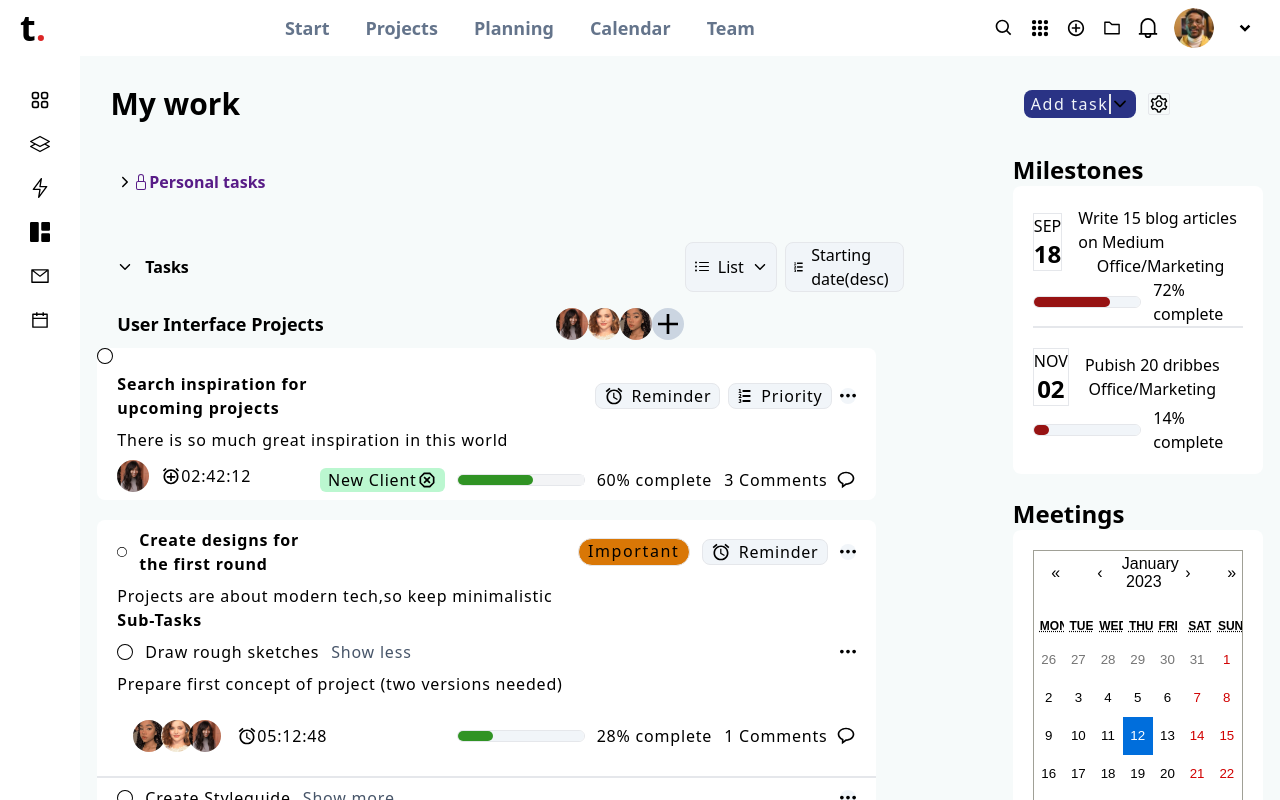
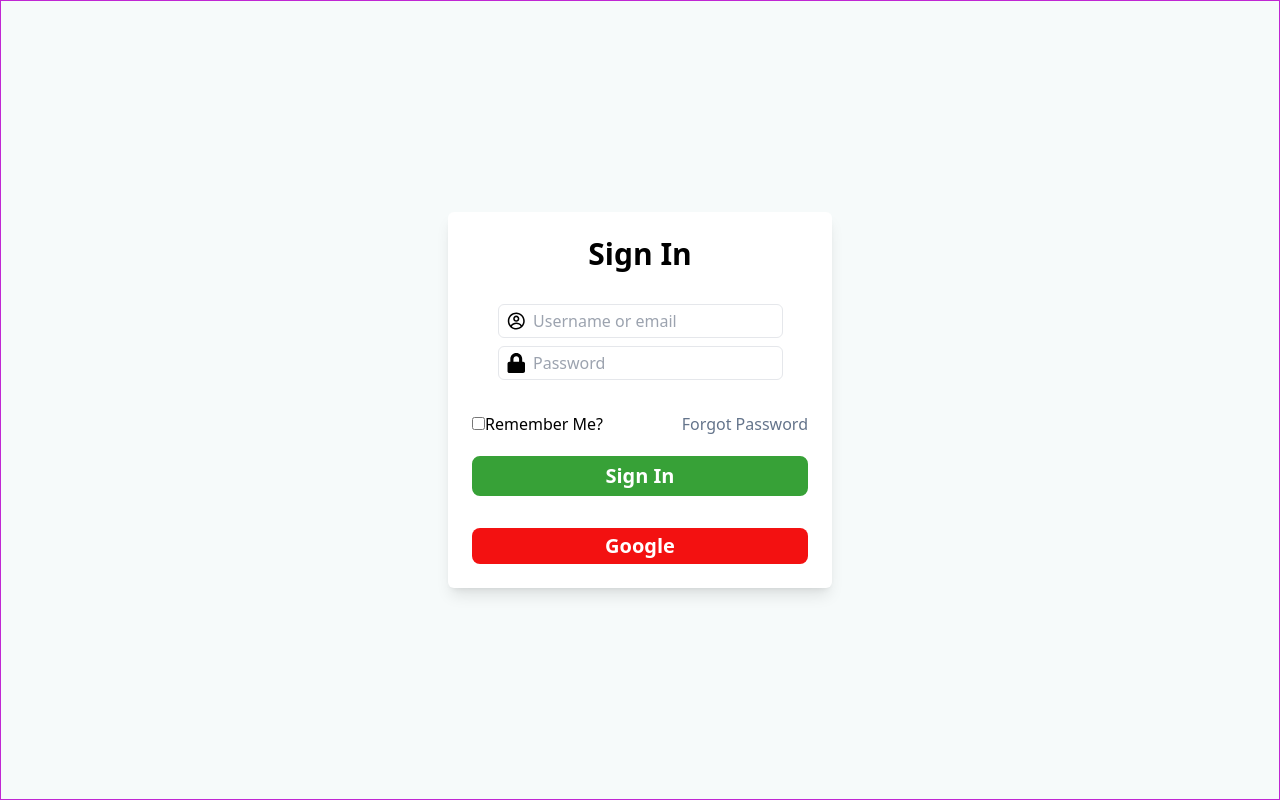
Before and after one commit to Mishael-Git/ToDo-page, a React (Vite) app: page / in a window 1280 px wide. Shown: the top 800 px of the page. Built offline with nearby package versions, Linux system fonts and the light colour scheme.

Commit message:
Login page complete

```diff
--- a/src/App.jsx
+++ b/src/App.jsx
@@ -1,5 +1,5 @@
 import React from "react";
-import { Route, Routes } from "react-router-dom";
+import { Navigate, Route, Routes ,} from "react-router-dom";
 import Dashboard from "./components/Dashboard";
 import Login from "./components/Login";
 
@@ -7,9 +7,11 @@
   return (
     <div className=" bg-[#f6fafaf3]  min-h-full">
       <div>
-        <Routes>
-          <Route path="/" element={<Dashboard />} />
-          <Route path="/login" element={<Login/>}/>
+        <Routes >
+          <Route path="/" element={<Login />} />
+          <Route path="/dashboard" element={<Dashboard/>}/>
+           <Route path="/" element={() => <Navigate to="/signin"  />} />
+
         </Routes>
       </div>
     </div>
--- a/src/components/Login.jsx
+++ b/src/components/Login.jsx
@@ -1,25 +1,55 @@
 import React from "react";
-import { GiCancel } from "react-icons/gi";
+import { FcGoogle } from "react-icons/fc";
 import { CgProfile } from "react-icons/cg";
 import { FaLock } from "react-icons/fa";
+import { Link } from "react-router-dom";
 function Login() {
   return (
-    <div className="flex flex-col items-center justify-center border border-t-blue-800 w-[30%]">
-      <div className="flex items-center space-x-11">
-        <h1 class="text-xl font-bold">Please Login To Continue</h1>
-        <GiCancel />
-      </div>
-      <div className="flex items-center">
-        <p>Sign In</p>
-      </div>
-      <div className="flex flex-col items-center justify-center space-y-2 ">
-        <div className="flex items-center">
-          <CgProfile />
-          <input placeholder="Username or email" type="text" />
+    <div className="flex items-center justify-center h-screen  border border-fuchsia-600 ">
+      <div className="w-96 p-6 shadow-lg bg-white space-y-8 rounded-md">
+        <p class="text-3xl block text-center font-semibold">Sign In</p>
+        <div className="flex flex-col items-center justify-center space-y-2 ">
+          <div className="flex items-center border rounded-md px-2">
+            <CgProfile size={20} />
+            <input
+              placeholder="Username or email"
+              type="text"
+              className=" w-full text-base px-2 py-1 focus:outline-none focus:ring-0 focus:border-gray-600"
+            />
+          </div>
+          <div className="flex items-center border rounded-md px-2 ">
+            <FaLock size={20} />
+            <input
+              placeholder="Password"
+              type="text"
+              className=" w-full text-base px-2 py-1 focus:outline-none focus:ring-0 focus:border-gray-600 "
+            />
+          </div>
         </div>
-        <div className="flex items-center">
-            <FaLock/>
-          <input placeholder="Password" type="text" />
+        <div className="flex mt-3 justify-between items-center">
+          <div>
+            <input type="checkbox" />
+            <label>Remember Me?</label>
+          </div>
+          <p class="text-slate-500">Forgot Password</p>
+        </div>
+        <Link to="/Dashboard">
+          <div className="mt-5 ">
+            <button
+              type="submit"
+              class="border-2 border-[#37a137] rounded-lg bg-[#37a137] text-white hover:text-slate-600 hover:bg-transparent text-xl font-semibold py-1 w-full"
+            >
+              Sign In
+            </button>
+          </div>
+        </Link>
+        <div className="flex  mt-5 items-center bg-[#f31111] rounded-lg hover:bg-transparent px-1">
+          <button
+            type="submit"
+            class="text-white hover:text-slate-600 text-xl font-semibold  py-1 w-full"
+          >
+            Google
+          </button>
         </div>
       </div>
     </div>
```
